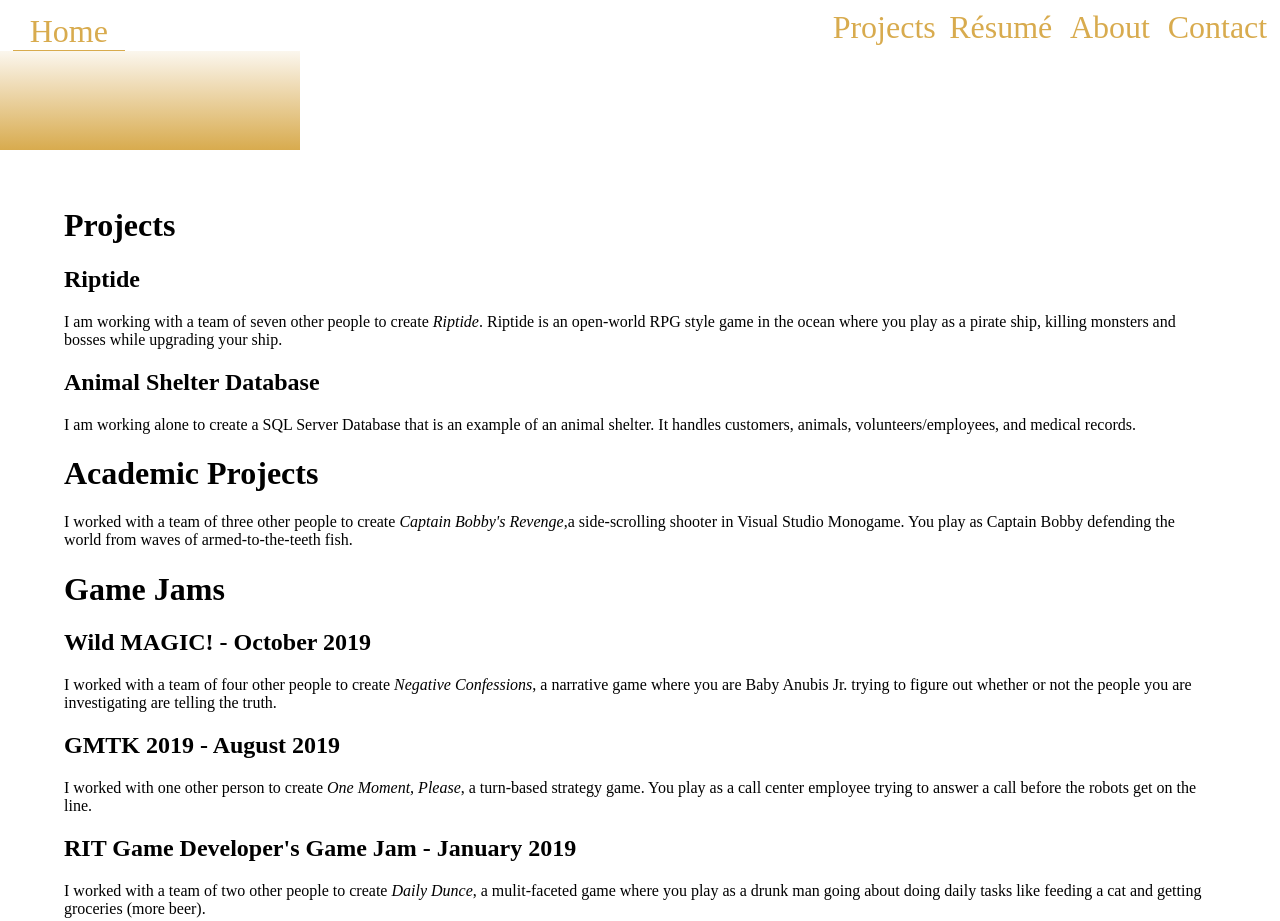
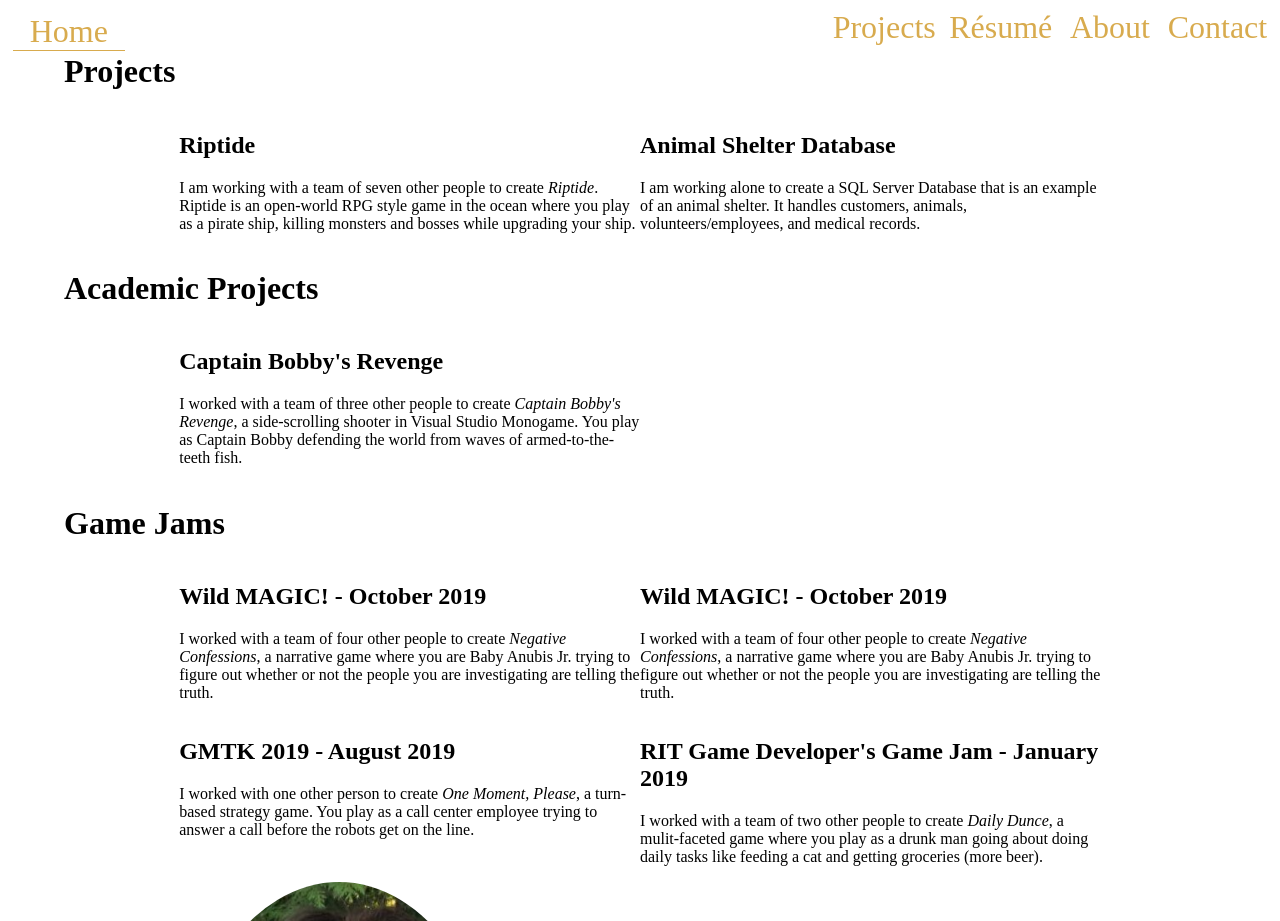
Before and after one commit to miraantolovich/235, a plain HTML site: page portfolio/index.html in a window 1280 px wide. Shown: the top 921 px of the page. Drawn offline with Linux system fonts and the light colour scheme.

Commit message:
updated portfolio
yeh

```diff
--- a/portfolio/css/style.css
+++ b/portfolio/css/style.css
@@ -59,10 +59,20 @@ nav a {
     float: right;
 }
 
-/* Big Image */
-#header {
-    width: 100vw;
+/* Grid */
+.grid {
+    display: grid;
+    grid-template-columns: 40% 40%;
+    grid-template-rows: auto;
+
+    justify-content: center;
 }
+.grid div {
+    justify-self: center;
+}
+
+
+
 /* Introduction */
 .italics {
     font-style: italic;
--- a/portfolio/index.html
+++ b/portfolio/index.html
@@ -21,51 +21,88 @@
             <a class="hover" href="#contact">Contact</a>
         </div>
     </nav>
-
-    <img src="media/header.svg" alt="">
     <!-- Main Part of Page -->
     <main>
         <h1>Projects</h1>
+        <div class="grid">
+            <div>
                 <h2>Riptide</h2>
                 <p>
-            I am working with a team of seven other people to create <span class="italics">Riptide</span>. Riptide is an
-            open-world RPG style game in the ocean where you play as a pirate ship, killing monsters and bosses while
+                    I am working with a team of seven other people to create <span class="italics">Riptide</span>.
+                    Riptide is an
+                    open-world RPG style game in the ocean where you play as a pirate ship, killing monsters and bosses
+                    while
                     upgrading your ship.
                 </p>
+            </div>
+            <div>
                 <h2>Animal Shelter Database</h2>
                 <p>
-            I am working alone to create a SQL Server Database that is an example of an animal shelter. It handles
+                    I am working alone to create a SQL Server Database that is an example of an animal shelter. It
+                    handles
                     customers, animals, volunteers/employees, and medical records.
                 </p>
+            </div>
+        </div>
         <h1>Academic Projects</h1>
+        <div class="grid">
+            <div>
+                <h2>Captain Bobby's Revenge</h2>
                 <p>
-            I worked with a team of three other people to create <span class="italics">Captain Bobby's Revenge</span>,a
-            side-scrolling shooter in Visual Studio Monogame. You play as Captain Bobby defending the world from waves
-            of armed-to-the-teeth fish.
+                    I worked with a team of three other people to create <span class="italics">Captain Bobby's
+                        Revenge</span>, a side-scrolling shooter in Visual Studio Monogame. You play as Captain Bobby
+                    defending the world from waves of armed-to-the-teeth fish.
                 </p>
+            </div>
+
+        </div>
         <h1>Game Jams</h1>
+        <div class="grid">
+            <div>
                 <h2>Wild MAGIC! - October 2019</h2>
                 <p>
-            I worked with a team of four other people to create <span class="italics">Negative Confessions</span>, a
+                    I worked with a team of four other people to create <span class="italics">Negative
+                        Confessions</span>, a
                     narrative game where you are Baby Anubis Jr. trying to figure out whether or not the people you are
                     investigating are telling the truth.
                 </p>
+            </div>
+            <div>
+                <h2>Wild MAGIC! - October 2019</h2>
+                <p>
+                    I worked with a team of four other people to create <span class="italics">Negative
+                        Confessions</span>, a
+                    narrative game where you are Baby Anubis Jr. trying to figure out whether or not the people you are
+                    investigating are telling the truth.
+                </p>
+            </div>
+            <div>
                 <h2>GMTK 2019 - August 2019</h2>
                 <p>
-            I worked with one other person to create <span class="italics">One Moment, Please</span>, a turn-based
-            strategy game. You play as a call center employee trying to answer a call before the robots get on the line.
+                    I worked with one other person to create <span class="italics">One Moment, Please</span>, a
+                    turn-based
+                    strategy game. You play as a call center employee trying to answer a call before the robots get on
+                    the
+                    line.
                 </p>
+            </div>
+            <div>
                 <h2>RIT Game Developer's Game Jam - January 2019</h2>
                 <p>
-            I worked with a team of two other people to create <span class="italics">Daily Dunce</span>, a mulit-faceted
-            game where you play as a drunk man going about doing daily tasks like feeding a cat and getting groceries
+                    I worked with a team of two other people to create <span class="italics">Daily Dunce</span>, a
+                    mulit-faceted
+                    game where you play as a drunk man going about doing daily tasks like feeding a cat and getting
+                    groceries
                     (more beer).
                 </p>
+            </div>
+        </div>
 
 
-        <div class="flex">
+
+        <div class="grid">
+            <div>
                 <img id="face" src="media/face.JPG" alt="">
-            <div>
                 <h1>Mira Antolovich</h1>
                 <p>
                     2nd Year Game Developer at Rochester Insitute of Technology (RIT)
```
Lines whose indentation alone changed are shown as unchanged.
